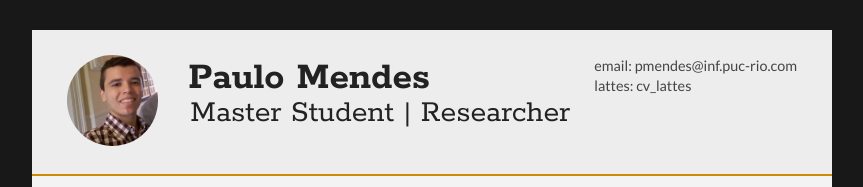
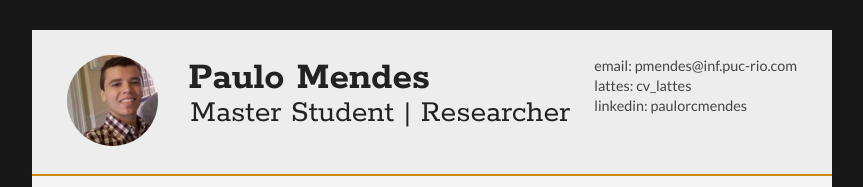
Before and after one commit to paulorcmendes/paulorcmendes.github.io, a plain HTML site: page index.html in a window 1280 px wide. Shown: the top 187 px of the page, without its empty margins (208-1071 px from the left). Drawn offline with Linux system fonts and the light colour scheme.

Commit message:
linkedin

```diff
--- a/index.html
+++ b/index.html
@@ -4,7 +4,7 @@
 <title>Paulo Mendes - Curriculum Vitae</title>
 
 <meta name="viewport" content="width=device-width"/>
-<meta name="description" content="The Curriculum Vitae of Joe Bloggs."/>
+<meta name="description" content="Paulo Mendes' homepage"/>
 <meta charset="UTF-8">
 
 <link type="text/css" rel="stylesheet" href="style.css">
@@ -30,6 +30,7 @@
 			<ul>
 				<li>email: <a href="mailto:pmendes@inf.puc-rio.com" target="_blank">pmendes@inf.puc-rio.com</a></li>
 				<li>lattes: <a href="http://lattes.cnpq.br/2961641709732029"> cv_lattes</a></li>
+				<li>linkedin: <a href="https://www.linkedin.com/in/paulorcmendes/">paulorcmendes</a></li>
 			</ul>
 		</div>
 		<div class="clear"></div>
```
